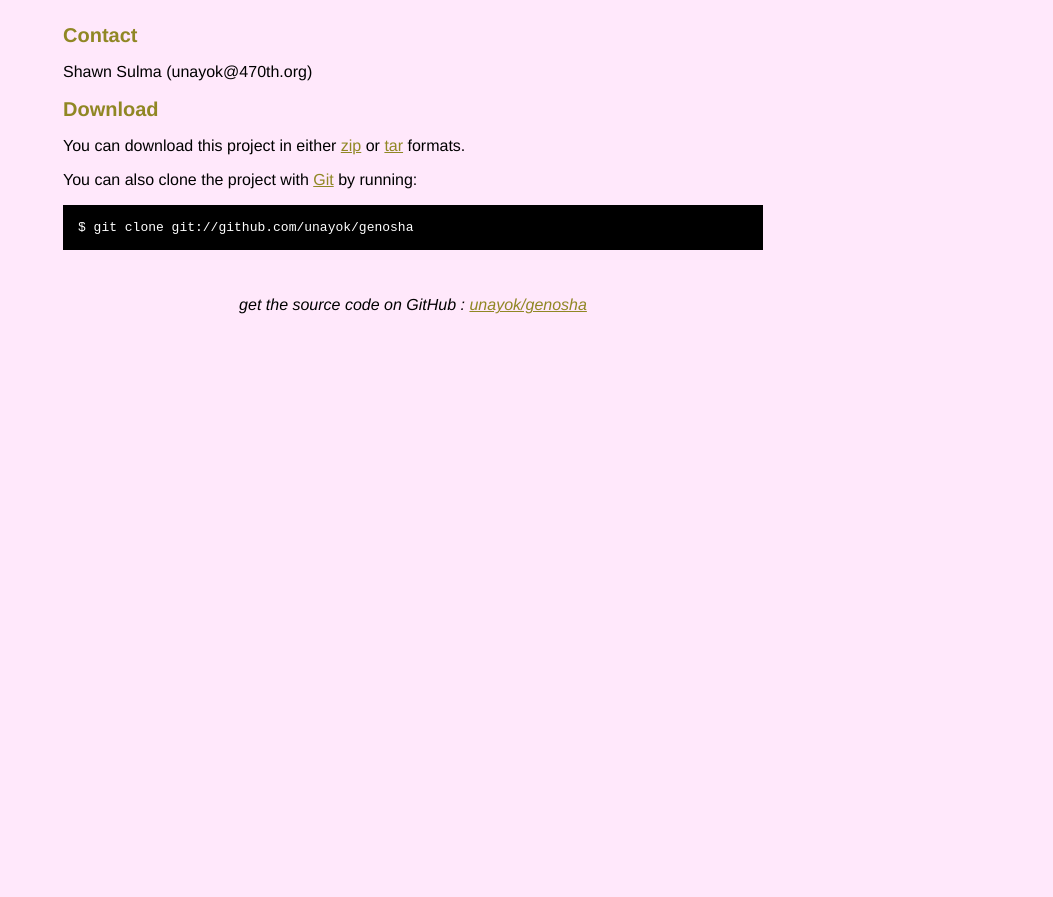
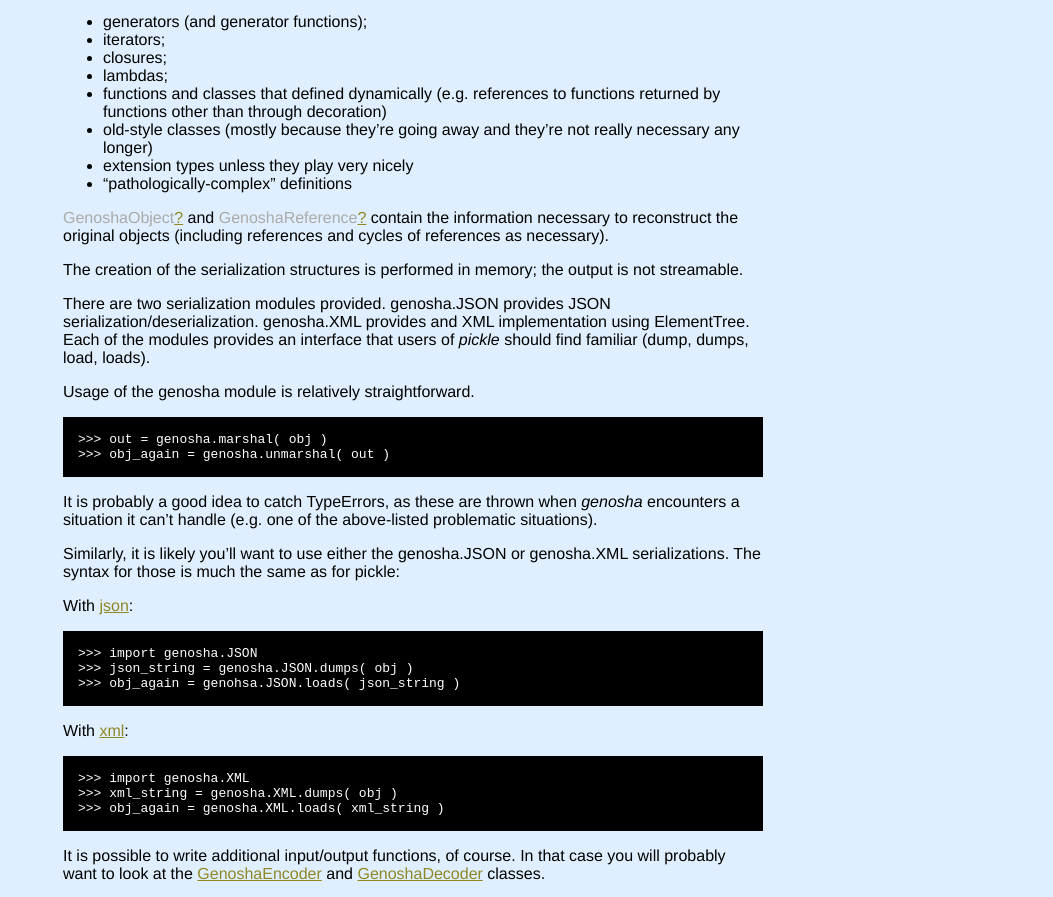
Before and after one commit to cooporok/genosha, a plain HTML site: page index.html in a window 1280 px wide. Shown: the part 365-1262 px from the top of the page, without its empty margins (227-1280 px from the left). Before the commit the page ends 800 px from the top, so only its background shows below. Drawn offline with Linux system fonts and the light colour scheme.

Commit message:
add content to index.html

```diff
--- a/index.html
+++ b/index.html
@@ -10,7 +10,7 @@
     <style type="text/css">
         body {
         margin-top: 1.0em;
-  		background-color: #ffe8fb;
+        background-color: #dfefff;
           font-family: "helvetica";
         color: #000000;
     }
@@ -20,7 +20,7 @@
     }
         h1 { font-size: 150%; color: #908724; margin-bottom: 3px; }
         h1 .small { font-size: 0.4em; }
-		h1 a { text-decoration: none }
+        h1 a { text-decoration: none; }
         h2 { font-size: 125%; color: #908724; }
     h3 { text-align: center; color: #908724; }
     a { color: #908724; }
@@ -52,19 +52,53 @@
       Python object graph serialization/deserialization over JSON or XML.
     </div>
 
+    <div class="content">
+<span class="caps">GENOSHA</span> (GENeral Object marSHAller) is a library to allow serialization of Python object graphs.  While <i>pickle</i> performs this task, pickles are not always appropriate, for example, if a serialized object might need to be manipulated by an outside tool (in the simplest example: a text editor or shell script).</p>
+	<p>By itself, the <i>genosha</i> module provides means to represent a set of objects (an object graph) in a linearly-serializable manner.  Objects of all types (aside from “primitives” such as ints and bools) are abstracted into GenoshaObjects; references to other objects (represented as
+other GenoshaObjects are abstracted into GenoshaReferences. Like :mod:`pickle` there are limitations to what it is capable of.  The good news is that Genosha handles a few more situations than pickle.  The limitations are still of a similar kind, however.  The following
+types of objects cannot be marshalled using Genosha (not comprehensive, but illustrative):</p>
+	<ul>
+	<li>generators (and generator functions);</li>
+		<li>iterators;</li>
+		<li>closures;</li>
+		<li>lambdas;</li>
+		<li>functions and classes that defined dynamically (e.g. references to functions returned by functions other than through decoration)</li>
+
+		<li>old-style classes (mostly because they’re going away and they’re not really necessary any longer)</li>
+		<li>extension types unless they play very nicely</li>
+		<li>“pathologically-complex” definitions</li>
+	</ul>
+	<p><span style="color: rgb(170, 170, 170);">GenoshaObject</span><a href="http://github.com/unayok/genosha/wikis/new?title=GenoshaObjects">?</a> and <span style="color: rgb(170, 170, 170);">GenoshaReference</span><a href="http://github.com/unayok/genosha/wikis/new?title=GenoshaReferences">?</a> contain the information necessary to reconstruct the original objects (including references and cycles of references as necessary).</p>
+	<p>The creation of the serialization structures is performed in memory; the output is not streamable.</p>
+	<p>There are two serialization modules provided.  genosha.JSON provides <span class="caps">JSON</span> serialization/deserialization.  genosha.XML provides and <span class="caps">XML</span> implementation using ElementTree. Each of the modules provides an interface that users of <i>pickle</i> should find familiar (dump, dumps, load, loads).</p>
+	<p>Usage of the genosha module is relatively straightforward.</p>
+<pre>&gt;&gt;&gt; out = genosha.marshal( obj )
+&gt;&gt;&gt; obj_again = genosha.unmarshal( out )
+</pre>
+	<p>It is probably a good idea to catch TypeErrors, as these are thrown when <i>genosha</i>
+encounters a situation it can’t handle (e.g. one of the above-listed problematic situations).</p>
+	<p>Similarly, it is likely you’ll want to use either the genosha.JSON or genosha.XML
+serializations.  The syntax for those is much the same as for pickle:</p>
+<p>With <a href="http://wiki.github.com/unayok/genosha/json">json</a>:</p>
+<pre>&gt;&gt;&gt; import genosha.JSON
+&gt;&gt;&gt; json_string = genosha.JSON.dumps( obj )
+&gt;&gt;&gt; obj_again = genohsa.JSON.loads( json_string )
+</pre>
+<p>With <a href="http://wiki.github.com/unayok/genosha/xml">xml</a>:</p>
+<pre>&gt;&gt;&gt; import genosha.XML
+&gt;&gt;&gt; xml_string = genosha.XML.dumps( obj )
+&gt;&gt;&gt; obj_again = genosha.XML.loads( xml_string )
+</pre>
+	<p>It is possible to write additional input/output functions, of course. In that case you will probably want to look at the <a href="http://wiki.github.com/unayok/genosha/genoshaencoder">GenoshaEncoder</a> and <a href="http://wiki.github.com/unayok/genosha/genoshadecoder">GenoshaDecoder</a> classes.</p>
+    </div>
     <h2>Dependencies</h2>
 <p>Python 2.6 or Python 2.5 with simplejson.</p>
 <h2>License</h2>
 <p>GPL v3</p>
 <h2>Authors</h2>
-<p>Shawn Sulma (unayok@470th.org)
-<br/>
-<br/>      </p>
+<p>Shawn Sulma (unayok@470th.org)</p>
 <h2>Contact</h2>
-<p>Shawn Sulma (unayok@470th.org)
-<br/>      </p>
-
-
+<p>Shawn Sulma (unayok@470th.org)</p>
     <h2>Download</h2>
     <p>
       You can download this project in either
```
Lines whose indentation alone changed are shown as unchanged.
